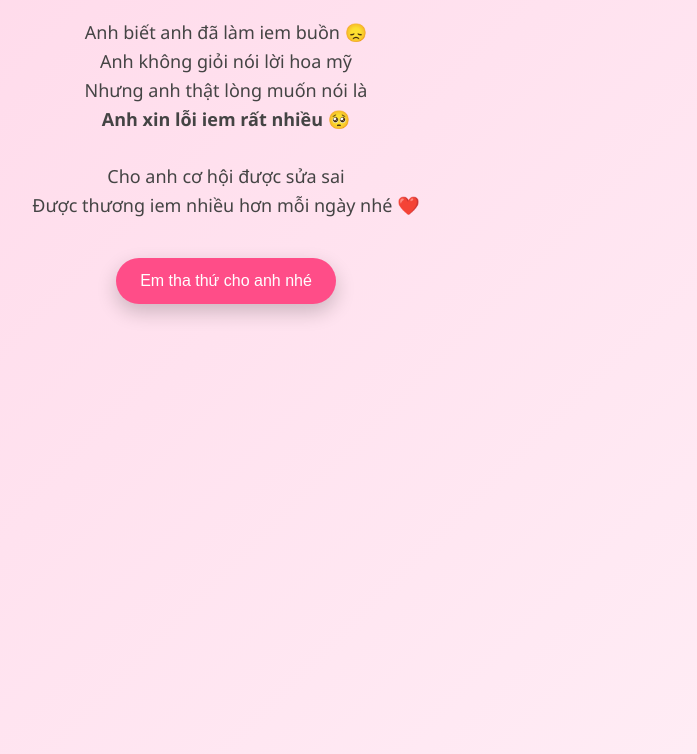
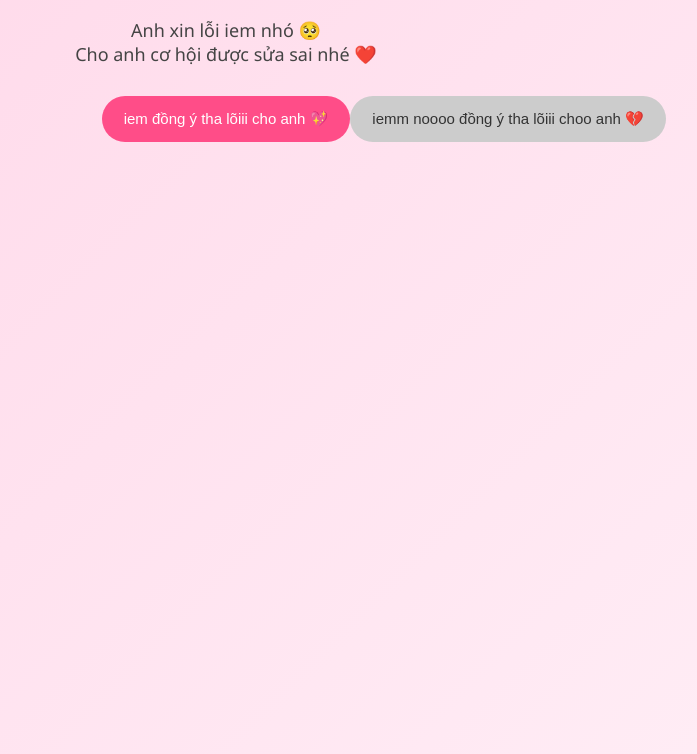
Before and after one commit to nguyentruongtrong02-lab/anhthuongiemHPTV, a plain HTML site: page index.html in a window 1280 px wide. Shown: the part 106-860 px from the top of the page, without its empty margins (414-1111 px from the left). Drawn offline with Linux system fonts and the light colour scheme.

Commit message:
Update index.html

```diff
--- a/index.html
+++ b/index.html
@@ -1,9 +1,8 @@
-<!DOCTYPE html>
+ <!DOCTYPE html>
 <html>
 <head>
 <meta charset="UTF-8">
 <title>Anh thương iem</title>
-
 <style>
 body{
   margin:0;
@@ -22,18 +21,33 @@ h1{
 p{
   font-size:18px;
   color:#444;
-  line-height:1.6;
+}
+
+#buttons{
+  margin-top:30px;
+  position:relative;
+  height:220px;
 }
 
 button{
-  margin-top:20px;
-  padding:14px 24px;
-  font-size:16px;
+  padding:14px 22px;
+  font-size:15px;
   border:none;
   border-radius:30px;
+  cursor:pointer;
+  transition:all 0.3s ease;
+  max-width:90%;
+}
+
+#yes{
   background:#ff4d88;
   color:white;
-  box-shadow:0 8px 20px rgba(0,0,0,0.2);
+}
+
+#no{
+  background:#ccc;
+  color:#333;
+  position:absolute;
 }
 
 .heart{
@@ -55,29 +69,38 @@ button{
 <body>
 
 <h1>💗 Anh thương iem 💗</h1>
-
 <p>
-Anh biết anh đã làm iem buồn 😞<br>
-Anh không giỏi nói lời hoa mỹ<br>
-Nhưng anh thật lòng muốn nói là<br>
-<b>Anh xin lỗi iem rất nhiều 🥺</b><br><br>
-
-Cho anh cơ hội được sửa sai<br>
-Được thương iem nhiều hơn mỗi ngày nhé ❤️
+Anh xin lỗi iem nhó 🥺<br>
+Cho anh cơ hội được sửa sai nhé ❤️
 </p>
 
-<button onclick="thaThu()">Em tha thứ cho anh nhé</button>
+<div id="buttons">
+  <button id="yes" onclick="dongY()">
+    iem đồng ý tha lõiii cho anh 💖
+  </button>
 
-<!-- NHẠC -->
-<audio id="music" loop>
-  <source src="100yearslove.mp3" type="audio/mpeg">
-</audio>
+  <button id="no" onclick="tuChoi()">
+    iemm noooo đồng ý tha lõiii choo anh 💔
+  </button>
+</div>
 
 <script>
-function thaThu(){
-  document.getElementById("music").play();
+let size = 1;
 
-  for(let i=0;i<25;i++){
+function tuChoi(){
+  // nút từ chối chạy trốn
+  const no = document.getElementById("no");
+  no.style.left = Math.random()*80 + "%";
+  no.style.top  = Math.random()*140 + "px";
+
+  // nút đồng ý to dần
+  size += 0.2;
+  document.getElementById("yes").style.transform = `scale(${size})`;
+}
+
+function dongY(){
+  // tim bay
+  for(let i=0;i<30;i++){
     let h=document.createElement("div");
     h.className="heart";
     h.innerText="❤️";
@@ -85,6 +108,9 @@ function thaThu(){
     document.body.appendChild(h);
     setTimeout(()=>h.remove(),2500);
   }
+
+  document.getElementById("buttons").innerHTML =
+    "<h2>💞 Anh cảm ơn iem nhìu lắm 💞<br>Anh hứa sẽ thương iem hơn cả hôm qua 🥰</h2>";
 }
 </script>
 
```
